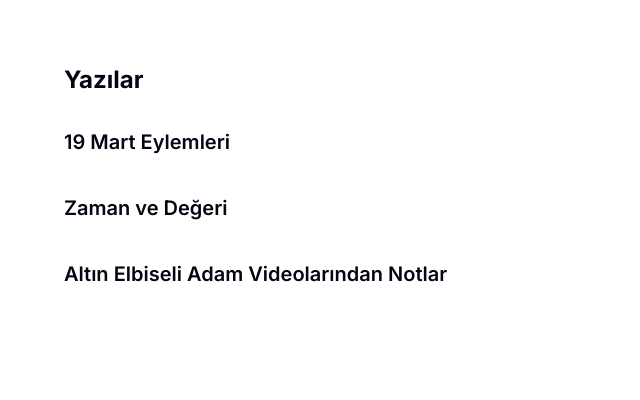
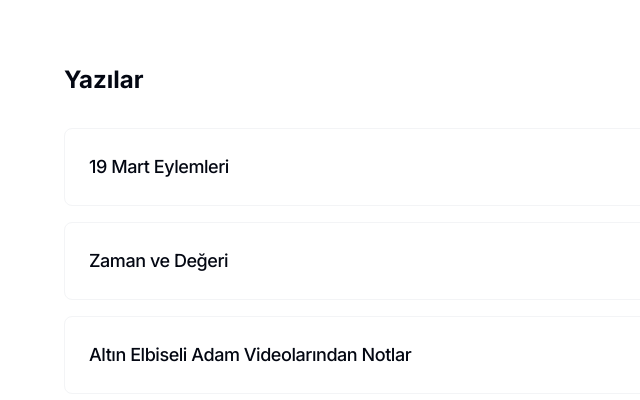
Before and after one commit to rugtumu/CV, a Next.js app: page /notlar in a window 1280 px wide. Shown: the top 400 px of the page, without its empty margins (0-640 px from the left). Built offline with nearby package versions, Linux system fonts and the light colour scheme.

Commit message:
Notlar and 404 pages are updated

```diff
--- /dev/null
+++ b/src/app/not-found.tsx
@@ -0,0 +1,7 @@
+export default function NotFound() {
+    return (
+      <div className="flex flex-col items-center justify-center h-screen bg-white text-gray-800 p-8">
+        <h1 className="text-2xl font-semibold">Bu sayfa henüz inşa edilmedi.</h1>
+      </div>
+    );
+  }
--- a/src/app/notlar/page.tsx
+++ b/src/app/notlar/page.tsx
@@ -1,9 +1,7 @@
-import { Card, CardHeader, CardContent } from "@/components/ui/card";
-import { Section } from "@/components/ui/section";
+import { Card, CardHeader, CardContent, CardTitle, CardDescription } from "@/components/ui/card";
 import { Metadata } from "next";
 import { NOTES_DATA } from "@/data/notlar-data";
 import Link from "next/link";
-import { useState, useEffect } from "react";
 
 export const metadata: Metadata = {
   title: "Yazılar",
@@ -15,33 +13,43 @@ export default function NotesPage() {
     <div className="container relative mx-auto scroll-my-12 overflow-auto p-8 md:p-16">
       <section className="mx-auto w-full max-w-full space-y-8 bg-white">
         <h1 className="text-2xl font-bold">Yazılar</h1>
-        {NOTES_DATA.map((note) => (
-          <Card key={note.id}>
-            <CardHeader>
-              <h2 className="text-xl font-semibold">
-                {note.videoUrl ? (
-                    <Link href={note.videoUrl} target="_blank" rel="noopener noreferrer" className="hover:underline hover:bg-gray-200 hover:w-64 hover:rounded-lg">
-                        {note.title}
-                    </Link>
-                ) : (
-                    note.title
+
+        <div className="flex flex-col gap-4 max-w-2xl">
+          {NOTES_DATA.map((note) => (
+            <Link
+              key={note.id}
+              href={note.videoUrl || "#"}
+              className="block w-full"
+            >
+              <Card className="flex flex-col w-full overflow-hidden border border-muted p-3 hover:shadow-lg transition-shadow duration-200 cursor-pointer">
+                <CardHeader className="p-3">
+                  <div className="space-y-1">
+                    <CardTitle className="text-lg font-medium">
+                      {note.title}
+                    </CardTitle>
+                    {note.date && note.date.length > 0 && (
+                      <CardDescription className="font-mono text-xs">
+                        {note.date}
+                      </CardDescription>
+                    )}
+                  </div>
+                </CardHeader>
+                {note.points && note.points.length > 0 && (
+                  <CardContent className="pt-0 pb-3 px-3">
+                    <div className="text-sm text-muted-foreground">
+                      {note.points.length > 0 && (
+                        <p className="line-clamp-2">{note.points[0]}</p>
+                      )}
+                      {note.points.length > 1 && (
+                        <p className="text-xs text-muted-foreground mt-1">... devamı</p>
+                      )}
+                    </div>
+                  </CardContent>
                 )}
-              </h2>
-              <p className="text-sm text-muted-foreground">{note.date}</p>
-            </CardHeader>
-            <CardContent>
-                {note.points && note.points.length > 0 ? (
-                    <ul className="list-disc pl-5">
-                        {note.points.map((point, index) => (
-                            <li key={index}>{point}</li>
-                        ))}
-                    </ul>
-                ) : (
-                    <p></p>
-                )}
-            </CardContent>
-          </Card>
-        ))}
+              </Card>
+            </Link>
+          ))}
+        </div>
       </section>
     </div>
   );
```
